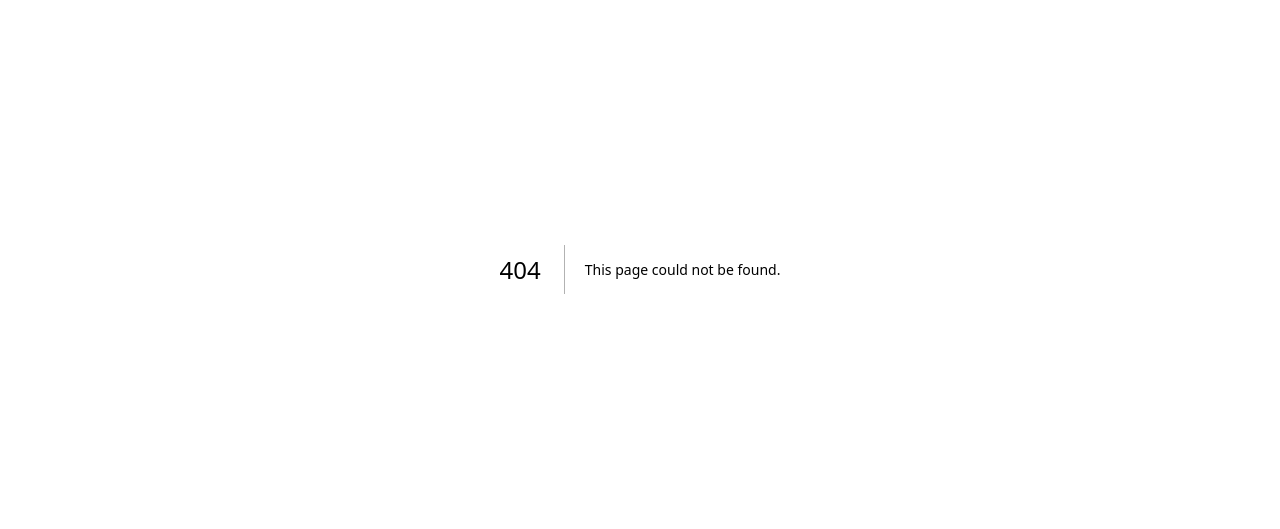
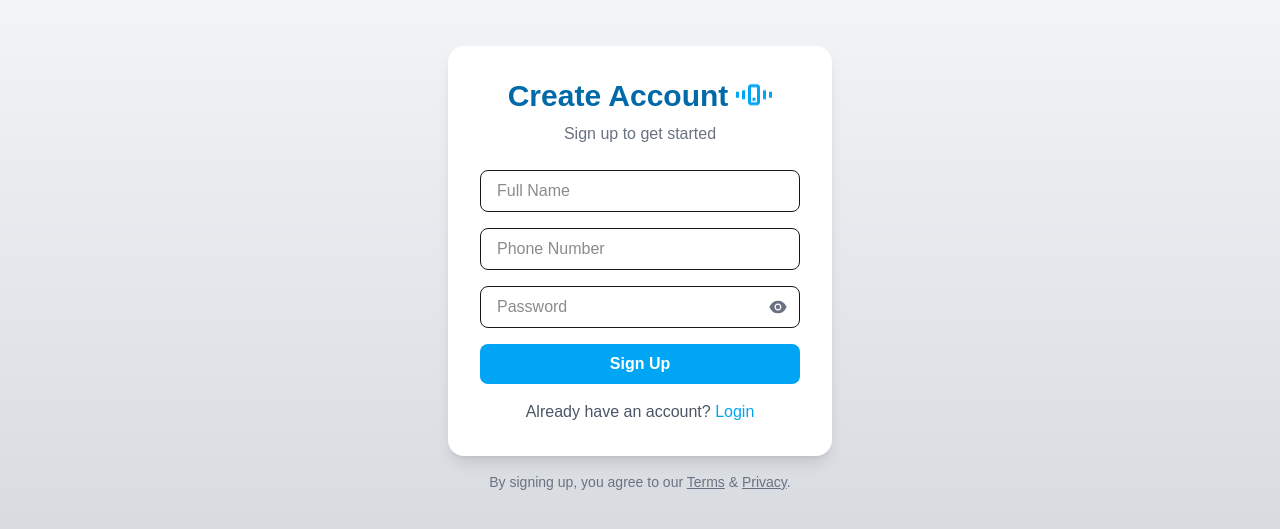
Before and after one commit to bayedhaf/TeleEats_Telegram_miniApp, a Next.js app: page /auth/signup in a window 1280 px wide. Before the commit this address had no page. Shown: the part 131-660 px from the top of the page. Built offline with nearby package versions, Linux system fonts and the light colour scheme.

Commit message:
login and sign up code was added

```diff
--- a/app/auth/login/page.tsx
+++ b/app/auth/login/page.tsx
@@ -1,12 +1,59 @@
 'use client'
+
+import Link from 'next/link'
 import React from 'react'
+import { CgSmartphoneShake } from "react-icons/cg";
 
 export default function LoginPage() {
   return (
-   <div className="">
-    <div className="">
-        LoginPage
+    <div className="min-h-screen flex flex-col items-center justify-center bg-gradient-to-b from-gray-50 to-gray-300 p-4">
+
+      <div className="w-full max-w-sm bg-white rounded-2xl shadow-lg p-8">
+
+        <div className="text-center mb-6 flex flex-col items-center">
+          <h1 className="text-3xl font-bold text-sky-700 flex items-center gap-2">
+            Welcome Back <CgSmartphoneShake className="text-4xl text-sky-500 animate-bounce" />
+          </h1>
+          <p className="text-gray-500 mt-2">Login to continue to your account</p>
+        </div>
+
+
+        <form action="" className="space-y-4">
+          <input
+            type="number"
+            name="phone"
+            className="w-full px-4 py-2 border rounded-lg focus:outline-none focus:ring-2 focus:ring-sky-400"
+            placeholder="Enter phone number..."
+          />
+          <input
+            type="password"
+            className="w-full px-4 py-2 border rounded-lg focus:outline-none focus:ring-2 focus:ring-sky-400"
+            placeholder="*********"
+          />
+          <button
+            type="submit"
+            className="w-full bg-sky-500 text-white py-2 rounded-lg font-semibold hover:bg-sky-600 transition"
+          >
+            Login
+          </button>
+        </form>
+
+
+        <div className="mt-4 text-center">
+          <p className="text-gray-600 inline">New here? </p>
+          <Link
+            href="/auth/signup"
+            className="text-sky-500 font-medium hover:underline"
+          >
+            Sign Up
+          </Link>
+        </div>
+      </div>
+
+
+      <p className="mt-4 text-sm text-gray-500 text-center max-w-xs">
+        By continuing, you agree to our <span className="underline cursor-pointer">Terms</span> & <span className="underline cursor-pointer">Privacy</span>.
+      </p>
     </div>
-   </div>
   )
 }
--- /dev/null
+++ b/app/auth/signup/page.tsx
@@ -0,0 +1,81 @@
+'use client'
+
+import Link from 'next/link'
+import React, { useState } from 'react'
+import { CgSmartphoneShake } from "react-icons/cg"
+import { AiFillEye, AiFillEyeInvisible } from "react-icons/ai"
+
+export default function SignupPage() {
+  const [showPassword, setShowPassword] = useState(false)
+
+  return (
+    <div className="min-h-screen flex flex-col items-center justify-center bg-gradient-to-b from-gray-50 to-gray-300 p-4">
+
+      <div className="w-full max-w-sm bg-white rounded-2xl shadow-lg p-8">
+
+        <div className="text-center mb-6 flex flex-col items-center">
+          <h1 className="text-3xl font-bold text-sky-700 flex items-center gap-2">
+            Create Account <CgSmartphoneShake className="text-4xl text-sky-500 animate-bounce" />
+          </h1>
+          <p className="text-gray-500 mt-2">Sign up to get started</p>
+        </div>
+
+        <form action="" className="space-y-4">
+          <input
+            type="text"
+            name="name"
+            className="w-full px-4 py-2 border rounded-lg focus:outline-none focus:ring-2 focus:ring-sky-400"
+            placeholder="Full Name"
+          />
+
+          <input
+            type="number"
+            name="phone"
+            className="w-full px-4 py-2 border rounded-lg focus:outline-none focus:ring-2 focus:ring-sky-400"
+            placeholder="Phone Number"
+          />
+
+
+          <div className="relative">
+            <input
+              type={showPassword ? "text" : "password"}
+              name="password"
+              className="w-full px-4 py-2 border rounded-lg focus:outline-none focus:ring-2 focus:ring-sky-400"
+              placeholder="Password"
+            />
+            <button
+              type="button"
+              className="absolute right-3 top-2/4 -translate-y-2/4 text-gray-500"
+              onClick={() => setShowPassword(!showPassword)}
+            >
+              {showPassword ? <AiFillEyeInvisible size={20} /> : <AiFillEye size={20} />}
+            </button>
+          </div>
+
+          <button
+            type="submit"
+            className="w-full bg-sky-500 text-white py-2 rounded-lg font-semibold hover:bg-sky-600 transition"
+          >
+            Sign Up
+          </button>
+        </form>
+
+
+        <div className="mt-4 text-center">
+          <p className="text-gray-600 inline">Already have an account? </p>
+          <Link
+            href="/auth/login"
+            className="text-sky-500 font-medium hover:underline"
+          >
+            Login
+          </Link>
+        </div>
+      </div>
+
+
+      <p className="mt-4 text-sm text-gray-500 text-center max-w-xs">
+        By signing up, you agree to our <span className="underline cursor-pointer">Terms</span> & <span className="underline cursor-pointer">Privacy</span>.
+      </p>
+    </div>
+  )
+}
```
